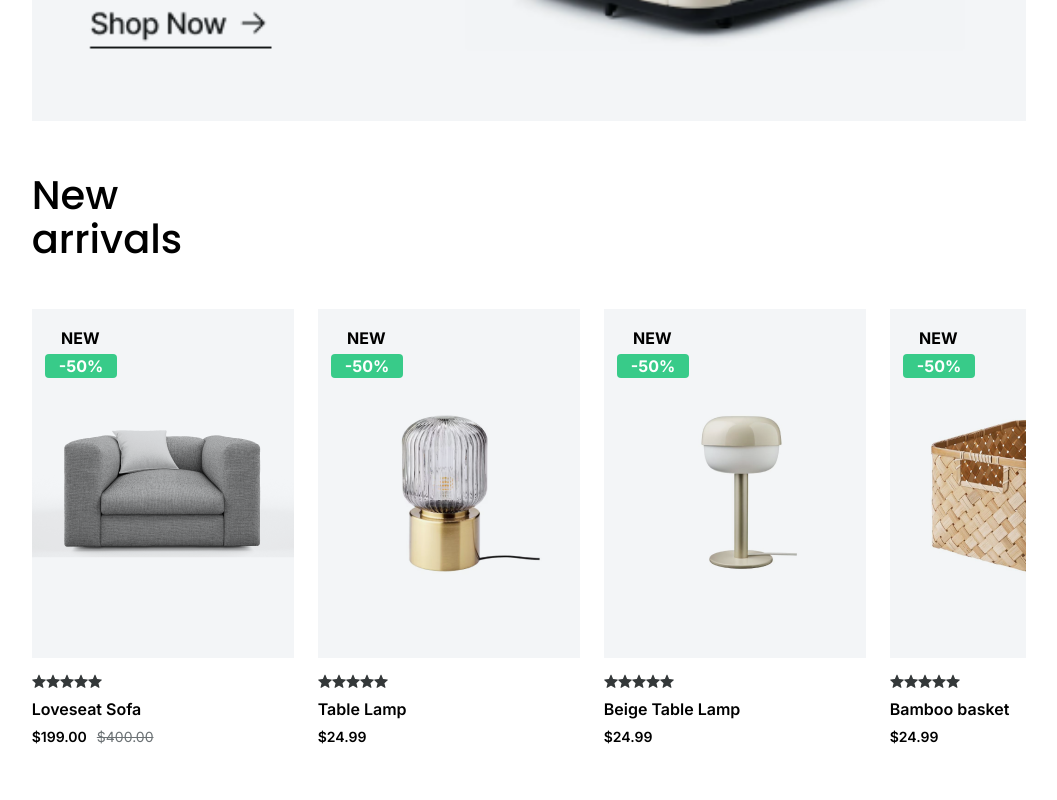
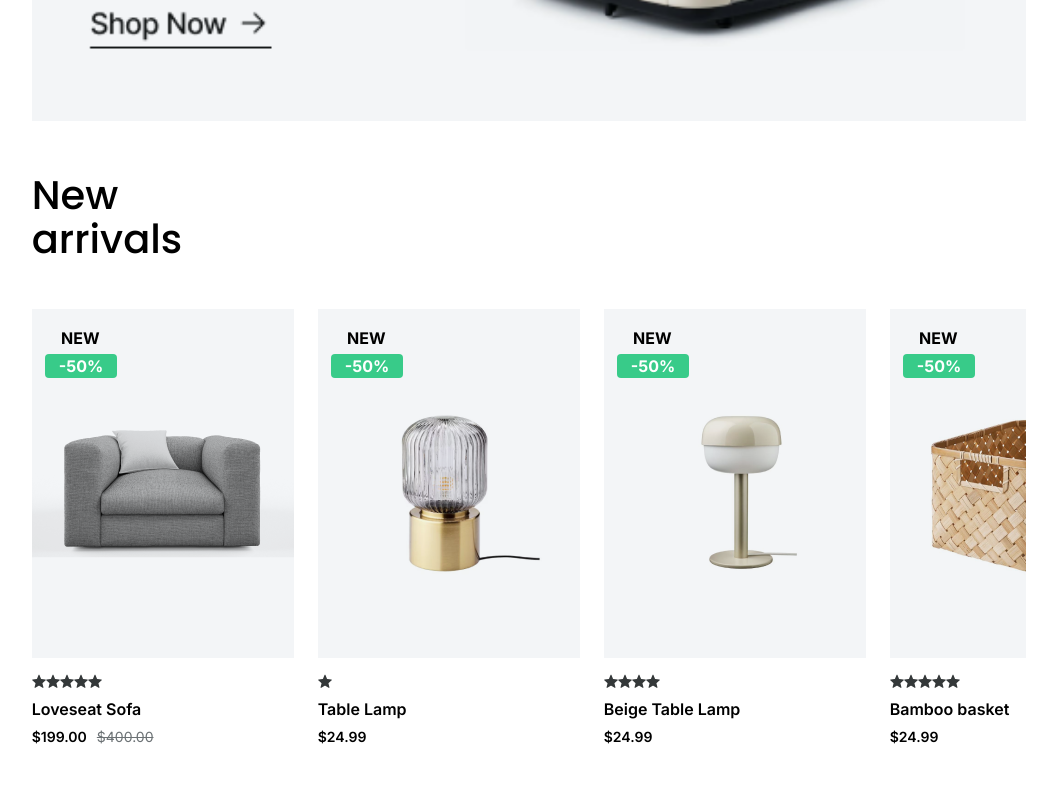
Before and after one commit to AndreyChernyshev555/3legant_site_layout_training, a React app: page / in a window 1280 px wide. Shown: the part 2960-3760 px from the top of the page, without its empty margins (111-1168 px from the left). Built offline with nearby package versions, Linux system fonts and the light colour scheme; the HTML template or start-up script is replaced by a standard one.

Commit message:
Decompose NewArrivals component

```diff
--- a/src/HomePage01/HomePage01.jsx
+++ b/src/HomePage01/HomePage01.jsx
@@ -5,7 +5,7 @@ import Head from "./Head.jsx";
 import Slider from "./Slider.jsx";
 import Description from "./Description.jsx";
 import RoomsCards from "./RoomsCards.jsx";
-import NewArrivals from "./NewArrivals.jsx";
+import NewArrivals from "./NewArrivals/NewArrivals.jsx";
 import Pros from "./Pros.jsx";
 import Info2 from "./Info2.jsx";
 import Articles from "./Articles/Articles.jsx";
--- a/src/HomePage01/NewArrivals.jsx
+++ /dev/null
@@ -1,142 +0,0 @@
-import React from "react";
-
-export default function NewArrivals() {
-  return (
-    <div className="new-arrivals">
-      <div className="new-arrivals_text">
-        <div className="new-arrivals_text-item1">New arrivals</div>
-        <a className="new-arrivals_text-item2" href="dzen.ru">
-          More products &#8594;
-        </a>
-      </div>
-      <div className="new-arrivals_goods">
-        <div className="new-arrivals_goods-item">
-          <div className="new-arrivals_img">
-            <div className="new-arrivals_img-info">
-              <div className="new-arrivals_new">NEW</div>
-              <div className="new-arrivals_discount">-50%</div>
-            </div>
-            <img
-              className="new-arrivals_goods-img"
-              src="../public/furniture/sofa.png"
-            />
-          </div>
-          <div className="new-arrivals_description">
-            <span className="new-arrivals_rating">
-              <img src="../public/star.svg" />
-              <img src="../public/star.svg" />
-              <img src="../public/star.svg" />
-              <img src="../public/star.svg" />
-              <img src="../public/star.svg" />
-            </span>
-            <span className="new-arrivals_name">Loveseat Sofa</span>
-            <div className="new-arrivals_price">
-              <span className="new-arrivals_price-act">$199.00</span>
-              <span className="new-arrivals_price-old">$400.00</span>
-            </div>
-          </div>
-        </div>
-        <div className="new-arrivals_goods-item">
-          <div className="new-arrivals_img">
-            <div className="new-arrivals_img-info">
-              <div className="new-arrivals_new">NEW</div>
-              <div className="new-arrivals_discount">-50%</div>
-            </div>
-            <img
-              className="new-arrivals_goods-img"
-              src="../public/furniture/lamp.png"
-            />
-          </div>
-          <div className="new-arrivals_description">
-            <span className="new-arrivals_rating">
-              <img src="../public/star.svg" />
-              <img src="../public/star.svg" />
-              <img src="../public/star.svg" />
-              <img src="../public/star.svg" />
-              <img src="../public/star.svg" />
-            </span>
-            <span className="new-arrivals_name">Table Lamp</span>
-            <div className="new-arrivals_price">
-              <span className="new-arrivals_price-act">$24.99</span>
-            </div>
-          </div>
-        </div>
-        <div className="new-arrivals_goods-item">
-          <div className="new-arrivals_img">
-            <div className="new-arrivals_img-info">
-              <div className="new-arrivals_new">NEW</div>
-              <div className="new-arrivals_discount">-50%</div>
-            </div>
-            <img
-              className="new-arrivals_goods-img"
-              src="../public/furniture/beige_lamp.png"
-            />
-          </div>
-          <div className="new-arrivals_description">
-            <span className="new-arrivals_rating">
-              <img src="../public/star.svg" />
-              <img src="../public/star.svg" />
-              <img src="../public/star.svg" />
-              <img src="../public/star.svg" />
-              <img src="../public/star.svg" />
-            </span>
-            <span className="new-arrivals_name">Beige Table Lamp</span>
-            <div className="new-arrivals_price">
-              <span className="new-arrivals_price-act">$24.99</span>
-            </div>
-          </div>
-        </div>
-        <div className="new-arrivals_goods-item">
-          <div className="new-arrivals_img">
-            <div className="new-arrivals_img-info">
-              <div className="new-arrivals_new">NEW</div>
-              <div className="new-arrivals_discount">-50%</div>
-            </div>
-            <img
-              className="new-arrivals_goods-img"
-              src="../public/furniture/cart.png"
-            />
-          </div>
-          <div className="new-arrivals_description">
-            <span className="new-arrivals_rating">
-              <img src="../public/star.svg" />
-              <img src="../public/star.svg" />
-              <img src="../public/star.svg" />
-              <img src="../public/star.svg" />
-              <img src="../public/star.svg" />
-            </span>
-            <span className="new-arrivals_name">Bamboo basket</span>
-            <div className="new-arrivals_price">
-              <span className="new-arrivals_price-act">$24.99</span>
-            </div>
-          </div>
-        </div>
-        <div className="new-arrivals_goods-item">
-          <div className="new-arrivals_img">
-            <div className="new-arrivals_img-info">
-              <div className="new-arrivals_new">NEW</div>
-              <div className="new-arrivals_discount">-50%</div>
-            </div>
-            <img
-              className="new-arrivals_goods-img"
-              src="../public/furniture/toster.png"
-            />
-          </div>
-          <div className="new-arrivals_description">
-            <span className="new-arrivals_rating">
-              <img src="../public/star.svg" />
-              <img src="../public/star.svg" />
-              <img src="../public/star.svg" />
-              <img src="../public/star.svg" />
-              <img src="../public/star.svg" />
-            </span>
-            <span className="new-arrivals_name">Toaster</span>
-            <div className="new-arrivals_price">
-              <span className="new-arrivals_price-act">$224.99</span>
-            </div>
-          </div>
-        </div>
-      </div>
-    </div>
-  );
-}
--- /dev/null
+++ b/src/HomePage01/NewArrivals/NewArrivals.jsx
@@ -0,0 +1,67 @@
+import React from "react";
+import NewArrivalsItem from "./NewArrivalsItem.jsx";
+
+export default function NewArrivals() {
+  return (
+    <div className="new-arrivals">
+      <div className="new-arrivals_text">
+        <div className="new-arrivals_text-item1">New arrivals</div>
+        <a className="new-arrivals_text-item2" href="dzen.ru">
+          More products &#8594;
+        </a>
+      </div>
+      <div className="new-arrivals_goods">
+        <div className="new-arrivals_goods-item">
+          <div className="new-arrivals_img">
+            <div className="new-arrivals_img-info">
+              <div className="new-arrivals_new">NEW</div>
+              <div className="new-arrivals_discount">-50%</div>
+            </div>
+            <img
+              className="new-arrivals_goods-img"
+              src="../public/furniture/sofa.png"
+            />
+          </div>
+          <div className="new-arrivals_description">
+            <span className="new-arrivals_rating">
+              <img src="../public/star.svg" />
+              <img src="../public/star.svg" />
+              <img src="../public/star.svg" />
+              <img src="../public/star.svg" />
+              <img src="../public/star.svg" />
+            </span>
+            <span className="new-arrivals_name">Loveseat Sofa</span>
+            <div className="new-arrivals_price">
+              <span className="new-arrivals_price-act">$199.00</span>
+              <span className="new-arrivals_price-old">$400.00</span>
+            </div>
+          </div>
+        </div>
+        <NewArrivalsItem
+          path={"../public/furniture/lamp.png"}
+          rating={1}
+          goods={"Table Lamp"}
+          price={"$24.99"}
+        />
+        <NewArrivalsItem
+          path={"../public/furniture/beige_lamp.png"}
+          rating={4}
+          goods={"Beige Table Lamp"}
+          price={"$24.99"}
+        />
+        <NewArrivalsItem
+          path={"../public/furniture/cart.png"}
+          rating={5}
+          goods={"Bamboo basket"}
+          price={"$24.99"}
+        />
+        <NewArrivalsItem
+          path={"../public/furniture/toster.png"}
+          rating={3}
+          goods={"Toaster"}
+          price={"$224.999"}
+        />
+      </div>
+    </div>
+  );
+}
--- /dev/null
+++ b/src/HomePage01/NewArrivals/NewArrivalsItem.jsx
@@ -0,0 +1,29 @@
+import React from "react";
+
+export default function NewArrivalsItem(props) {
+  const rating = props.rating;
+  let rateBlock = [];
+  for (let i = 0; i < rating; i++) {
+    rateBlock.push(<img src="../public/star.svg" />);
+  }
+  return (
+    <div className="new-arrivals_goods-item">
+      <div className="new-arrivals_img">
+        <div className="new-arrivals_img-info">
+          <div className="new-arrivals_new">NEW</div>
+          <div className="new-arrivals_discount">-50%</div>
+        </div>
+        <img className="new-arrivals_goods-img" src={props.path} />
+      </div>
+      <div className="new-arrivals_description">
+        <span className="new-arrivals_rating">
+          {rateBlock}
+        </span>
+        <span className="new-arrivals_name">{props.goods}</span>
+        <div className="new-arrivals_price">
+          <span className="new-arrivals_price-act">{props.price}</span>
+        </div>
+      </div>
+    </div>
+  );
+}
```
Also changed, not shown: 1 other file (tests, documents, lock files or other folders).
